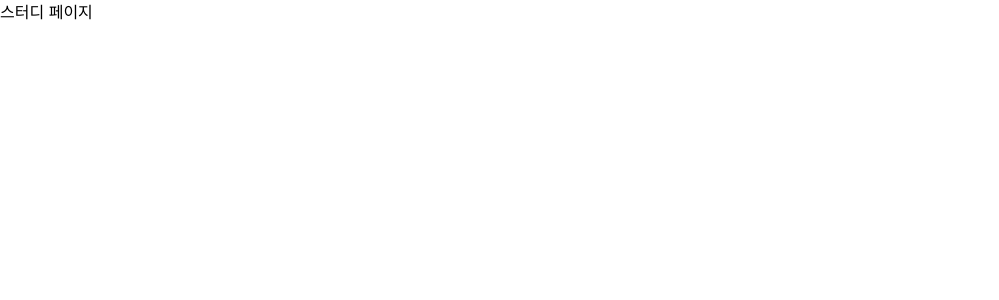
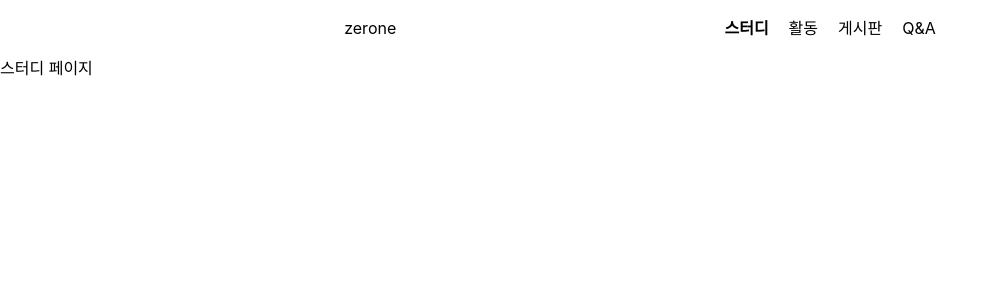
Before and after one commit to ZERONE-HOMEPAGE/client, a React (Vite) app: page /study in a window 1280 px wide. Shown: the top 300 px of the page, without its empty margins (0-999 px from the left). Built offline with nearby package versions, Linux system fonts and the light colour scheme; a web font is replaced by a local one.

Commit message:
feat: 상단 네비게이션 구성(#15)
- 스터디페이지 연결
- 스터디페이지에 헤더 컴포넌트 추가

```diff
--- a/src/components/layout/Header.tsx
+++ b/src/components/layout/Header.tsx
@@ -1,7 +1,24 @@
+import { Link, NavLink } from 'react-router-dom';
+
 export default function Header() {
-    return (
-        <header className="position-sticky z-50 bg-white p-4">
-            <h1>헤더섹션</h1>
-        </header>
-    );
+  return (
+    <header className="position-sticky z-50 bg-white p-4 flex flex-row justify-evenly">
+      <h1 className="">
+        <Link to="/">zerone</Link>
+      </h1>
+
+      <div>
+        <ul className="list-none flex space-x-5 ">
+          <li>
+            <NavLink to="/study" className={({ isActive }) => (isActive ? 'font-bold' : '')}>
+              스터디
+            </NavLink>
+          </li>
+          <li>활동</li>
+          <li>게시판</li>
+          <li>Q&A</li>
+        </ul>
+      </div>
+    </header>
+  );
 }
--- a/src/pages/StudyPage.tsx
+++ b/src/pages/StudyPage.tsx
@@ -1,7 +1,9 @@
+import Header from '@/components/layout/Header';
 export default function StudyPage() {
-    return (
-        <>
-            <h1>스터디 페이지</h1>
-        </>
-    );
+  return (
+    <>
+      <Header />
+      <h1>스터디 페이지</h1>
+    </>
+  );
 }
```
